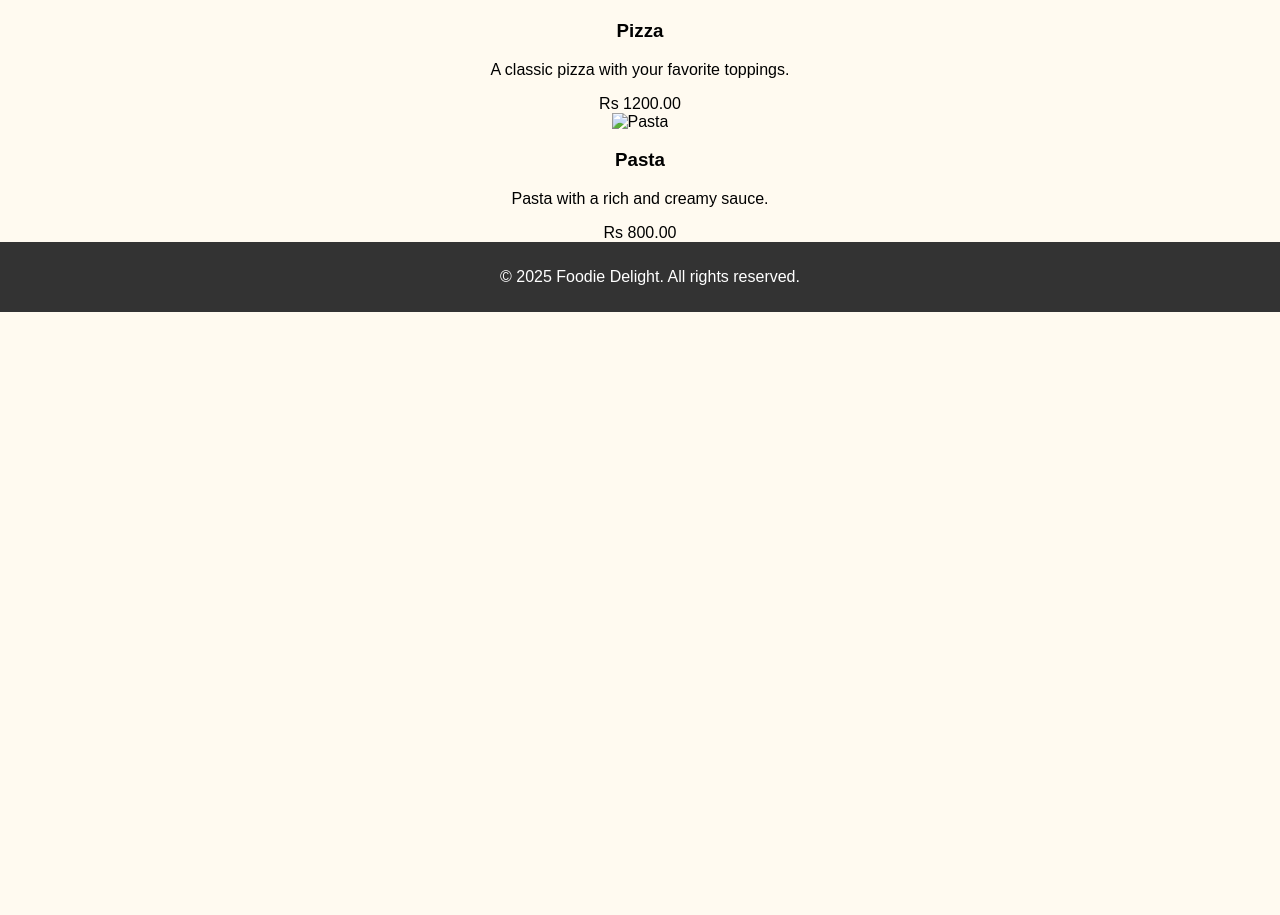
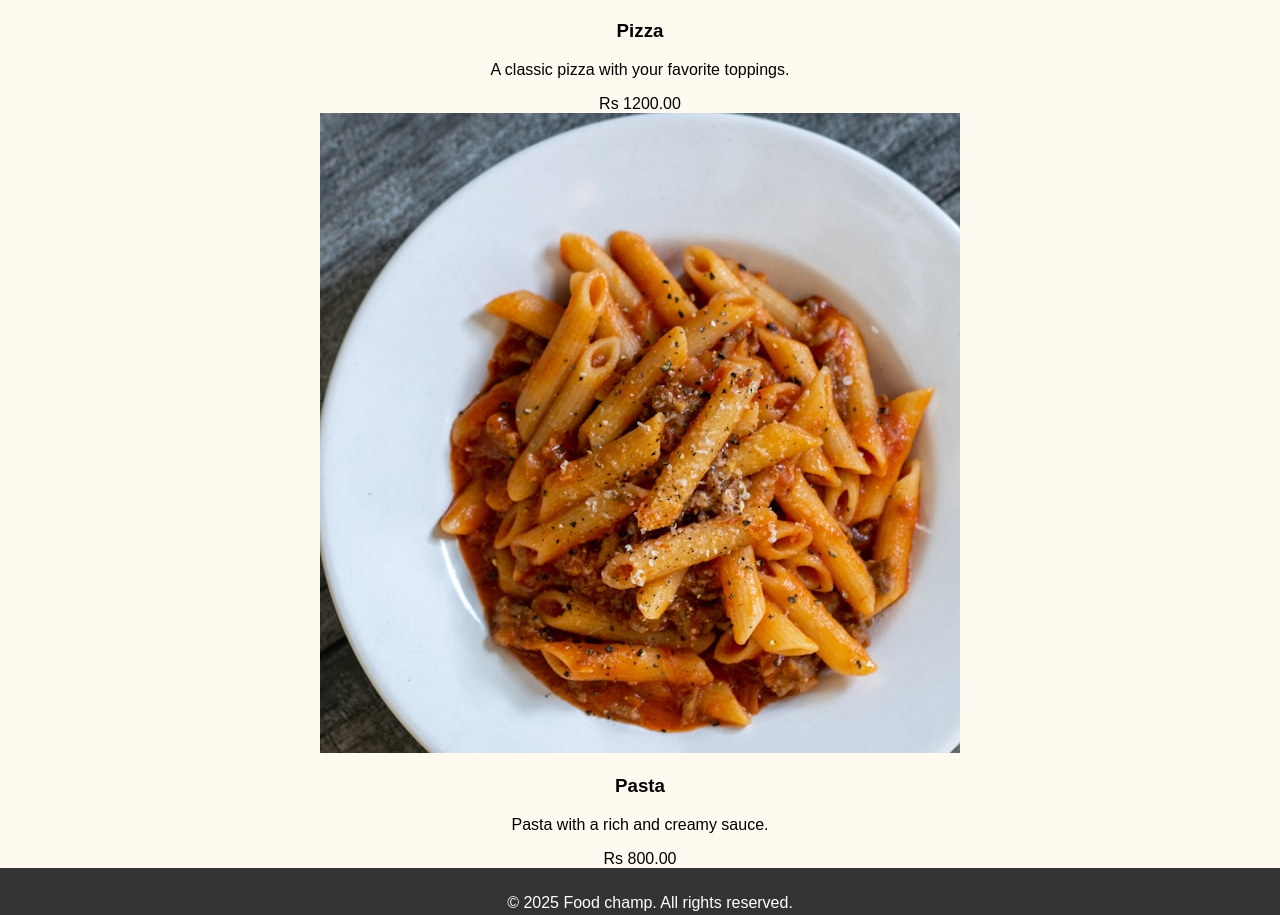
Before and after one commit to aakash2666/food-champ, a plain HTML site: page menu.html in a window 1280 px wide. Shown: the part 1302-2217 px from the top of the page. Before the commit the page ends 1614 px from the top, so only its background shows below. Drawn offline with Linux system fonts and the light colour scheme.

Commit message:
menu.html

```diff
--- a/menu.html
+++ b/menu.html
@@ -36,7 +36,7 @@
                 <span>Rs 1200.00</span>
             </div>
             <div class="menu-item">
-                <img src="images/pasta.jpg" alt="Pasta">
+                <img src="pasta.jpg" alt="Pasta">
                 <h3>Pasta</h3>
                 <p>Pasta with a rich and creamy sauce.</p>
                 <span>Rs 800.00</span>
@@ -44,7 +44,7 @@
 
 
     <footer>
-        <p>&copy; 2025 Foodie Delight. All rights reserved.</p>
+        <p>&copy; 2025 Food champ. All rights reserved.</p>
     </footer>
 </body>
 </html>
```
